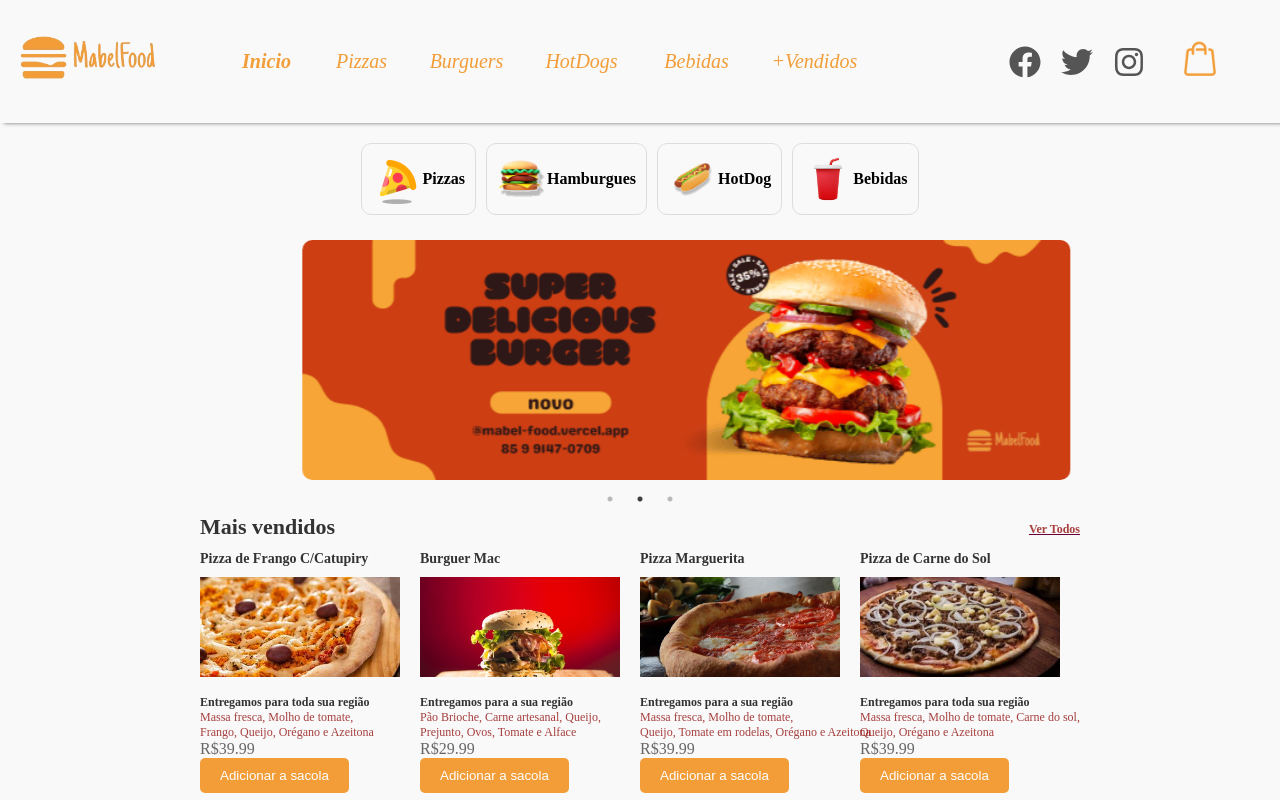
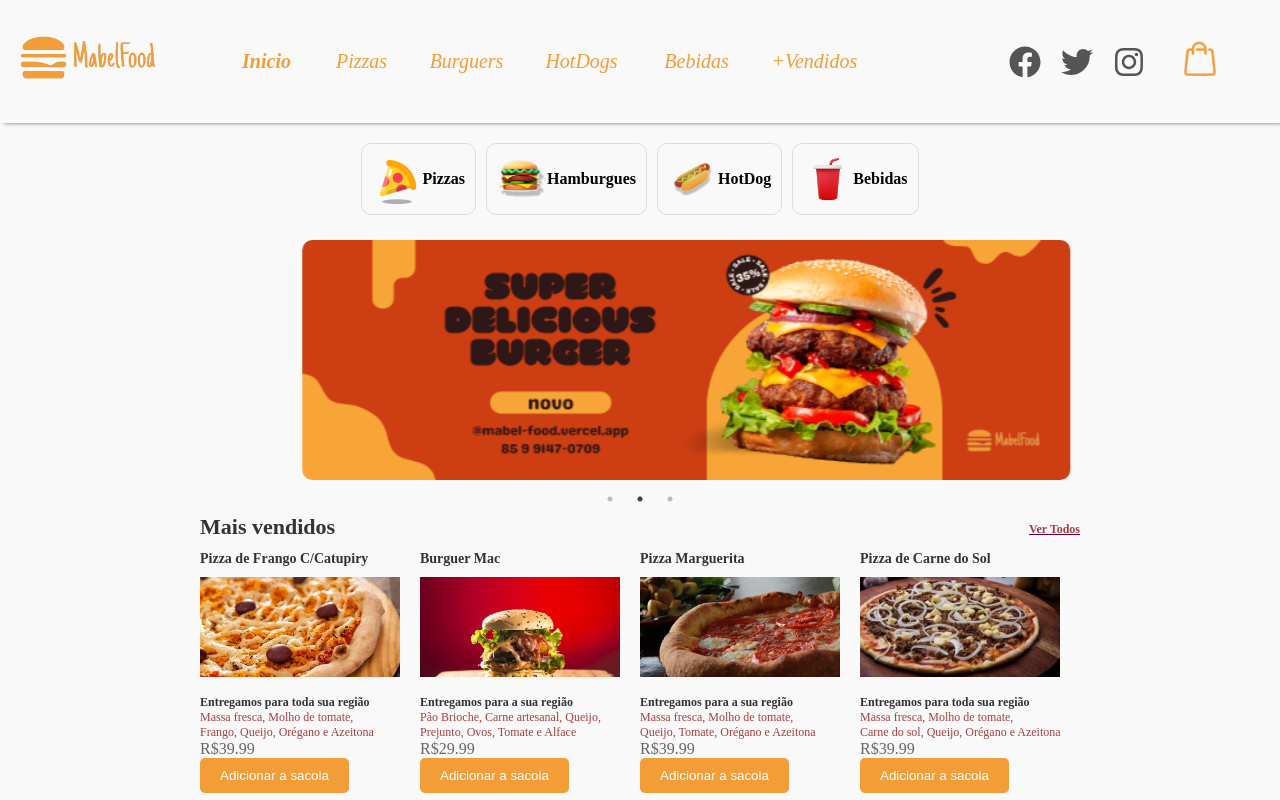
Before and after one commit to MateusProDev/MabelFood, a React (Create React App) app: page / in a window 1280 px wide. Built offline with nearby package versions, Linux system fonts and the light colour scheme.

Commit message:
add detalhes

```diff
--- a/src/components/MaisVendido.jsx
+++ b/src/components/MaisVendido.jsx
@@ -23,7 +23,7 @@ const products = [
     id: 3,
     name: "Pizza Marguerita",
     content: "Entregamos para a sua região",
-    description: "Massa fresca, Molho de tomate, <br />Queijo, Tomate em rodelas, Orégano e Azeitona",
+    description: "Massa fresca, Molho de tomate, <br />Queijo, Tomate, Orégano e Azeitona",
     price: 39.99,
     imgSrc: "/img/marg.jpg",
   },
@@ -31,7 +31,7 @@ const products = [
     id: 4,
     name: "Pizza de Carne do Sol",
     content: "Entregamos para toda sua região",
-    description: "Massa fresca, Molho de tomate, Carne do sol,<br />Queijo, Orégano e Azeitona",
+    description: "Massa fresca, Molho de tomate, <br />Carne do sol, Queijo, Orégano e Azeitona",
     price: 39.99,
     imgSrc: "/img/carnedosol.jpg",
   },
```
